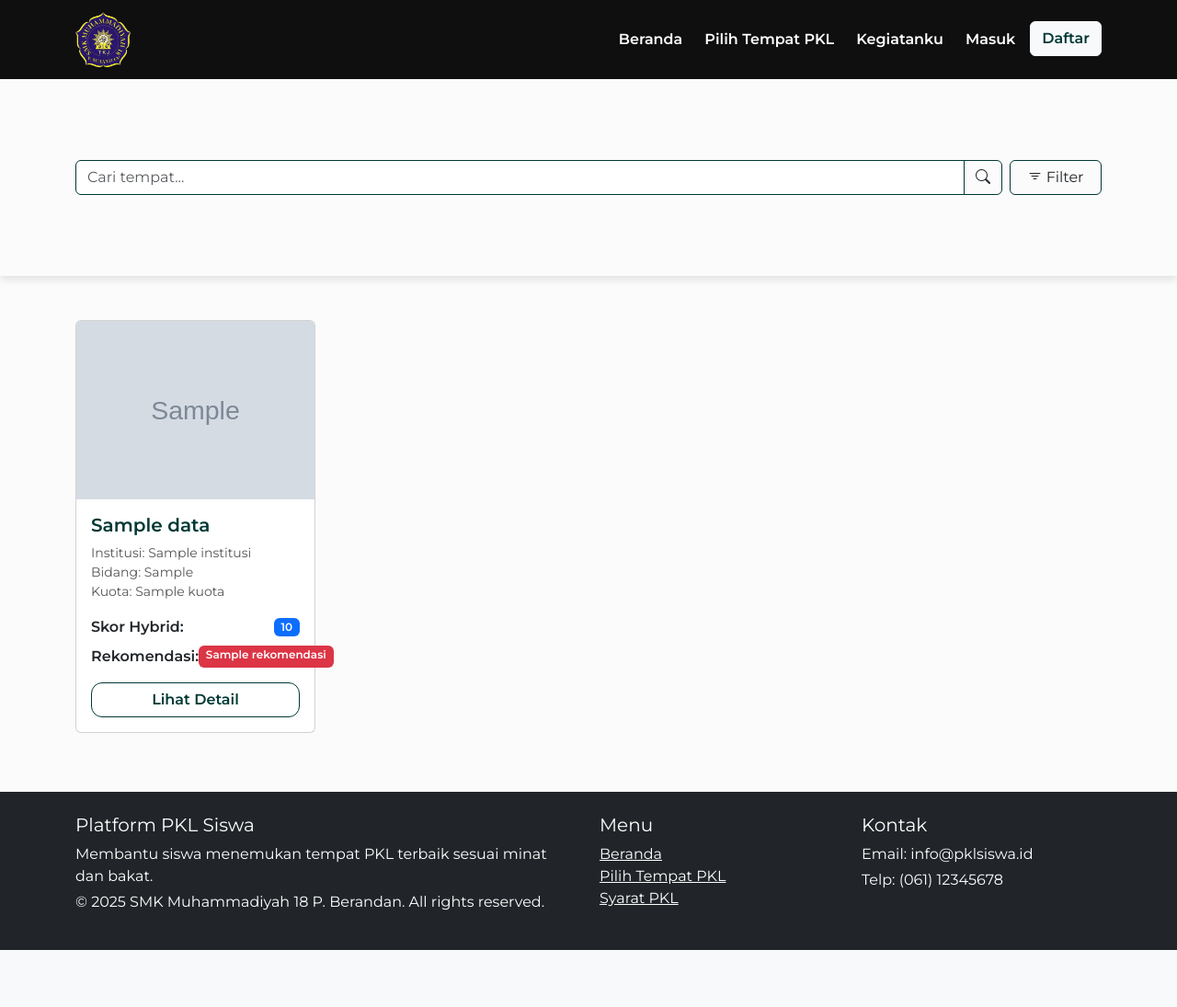
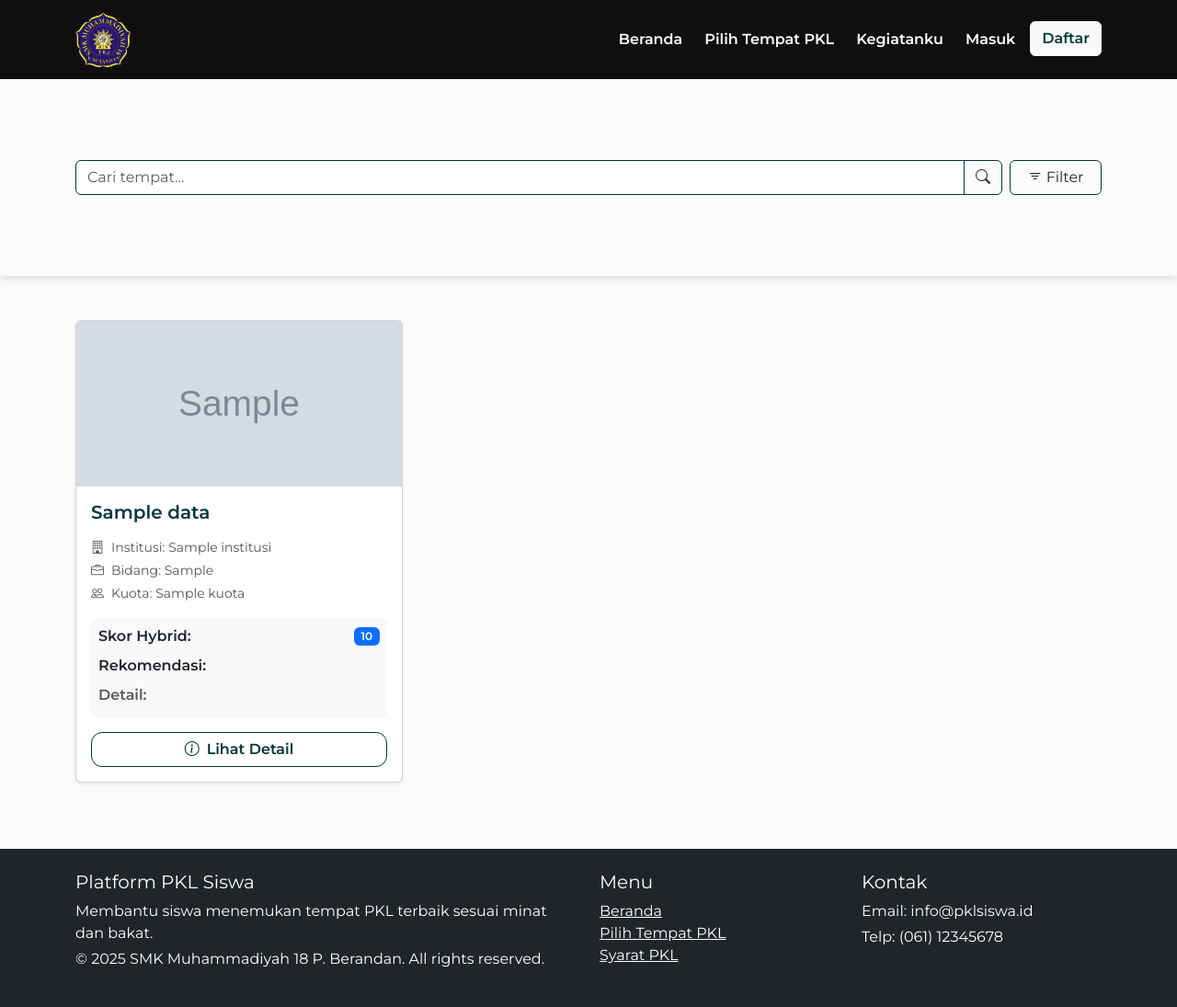
Before and after one commit to Khairul122/FLASK_PEMILIHAN_TEMPAT_PKL, a Flask app: template templates/pilih_pkl.html in a window 1280 px wide. Shown: the whole page at 92% size. Before the commit the page ends 1033 px from the top, so only its background shows below. Run offline with Flask 3, Linux system fonts and the light colour scheme; the template is opened without the code that fills it: most values are stand-ins (such as "Sample title", 1, 10 or a date in 2020); grey boxes marked "Sample" are stand-in pictures; parts of the project's set-up code (start-up, migrations or seed data) failed here and were passed over; some libraries are stand-ins or nearby versions.

Commit message:
Enhance filtering and display of 'tempat pkl' with improved distance options and detailed recommendations

```diff
--- a/templates/modal/modal_filter.html
+++ b/templates/modal/modal_filter.html
@@ -54,9 +54,9 @@
             <label class="form-label">Jarak</label>
             <select class="form-select" name="jarak">
               <option value="">Pilih Jarak</option>
-              <option value="1">Dekat (&le; 5 km)</option>
-              <option value="2">Sedang (5–10 km)</option>
-              <option value="3">Jauh (&gt; 10 km)</option>
+              <option value="dekat">Dekat (&le; 5 km)</option>
+              <option value="sedang">Sedang (5–10 km)</option>
+              <option value="jauh">Jauh (&gt; 10 km)</option>
             </select>
           </div>
 
--- a/templates/pilih_pkl.html
+++ b/templates/pilih_pkl.html
@@ -35,39 +35,59 @@
     {% else %}
       <div class="row">
         {% for tempat in data_tempat_pkl %}
-        <div class="col-12 col-sm-6 col-md-4 col-lg-3 mb-3">
-          <div class="card h-100">
-            <img src="{{ url_for('static', filename='img/' ~ tempat.foto) }}" class="card-img-top" alt="Foto Tempat">
+        <div class="col-12 col-sm-6 col-md-6 col-lg-4 mb-4">
+          <div class="card h-100 shadow-sm">
+            <img src="{{ url_for('static', filename='img/' ~ tempat.foto) }}" class="card-img-top" alt="Foto Tempat" style="height: 180px; object-fit: cover;">
             <div class="card-body">
-              <h5 class="card-title">{{ tempat.nama_tempat }}</h5>
-              <p class="card-text mb-0">Institusi: {{ tempat.institusi }}</p>
-              <p class="card-text mb-0">Bidang: {{ tempat.bidang_pekerjaan }}</p>
-              <p class="card-text mb-0">Kuota: {{ tempat.kuota }}</p>
+              <h5 class="card-title fw-bold">{{ tempat.nama_tempat }}</h5>
+              <div class="my-3">
+                <p class="card-text mb-1"><i class="bi bi-building me-2"></i>Institusi: {{ tempat.institusi }}</p>
+                <p class="card-text mb-1"><i class="bi bi-briefcase me-2"></i>Bidang: {{ tempat.bidang_pekerjaan }}</p>
+                <p class="card-text mb-1"><i class="bi bi-people me-2"></i>Kuota: {{ tempat.kuota }}</p>
+              </div>
 
               {% if tempat.score is defined %}
-              <div class="mt-3">
-                <div class="d-flex justify-content-between align-items-center">
+              <div class="mt-3 p-2 bg-light rounded">
+                <div class="d-flex justify-content-between align-items-center mb-2">
                   <span class="fw-bold">Skor Hybrid:</span>
                   <span class="badge bg-primary">{{ tempat.score }}</span>
                 </div>
 
                 {% if tempat.rekomendasi is defined %}
-                <div class="d-flex justify-content-between mt-2">
+                <div class="d-flex justify-content-between align-items-center mb-2">
                   <span class="fw-bold">Rekomendasi:</span>
-                  {% if tempat.rekomendasi == 'Sangat Rekomendasi' %}
-                    <span class="badge bg-success">{{ tempat.rekomendasi }}</span>
-                  {% elif tempat.rekomendasi == 'Kurang Rekomendasi' %}
-                    <span class="badge bg-warning text-dark">{{ tempat.rekomendasi }}</span>
+                  {% if 'Sangat Direkomendasikan' in tempat.rekomendasi %}
+                    <span class="badge bg-success">{{ tempat.rekomendasi.split(' - ')[1] }}</span>
+                  {% elif 'Direkomendasikan' in tempat.rekomendasi and 'Kurang' not in tempat.rekomendasi and 'Tidak' not in tempat.rekomendasi %}
+                    <span class="badge bg-primary">{{ tempat.rekomendasi.split(' - ')[1] }}</span>
+                  {% elif 'Kurang Direkomendasikan' in tempat.rekomendasi %}
+                    <span class="badge bg-warning text-dark">{{ tempat.rekomendasi.split(' - ')[1] }}</span>
                   {% else %}
-                    <span class="badge bg-danger">{{ tempat.rekomendasi }}</span>
+                    <span class="badge bg-danger">{{ tempat.rekomendasi.split(' - ')[1] }}</span>
                   {% endif %}
                 </div>
                 {% endif %}
+
+                {% if tempat.keterangan is defined %}
+                <div>
+                  <p class="text-muted fw-bold mb-1">Detail:</p>
+                  <p class="text-muted small mb-0">{{ tempat.keterangan.split(': ')[1] }}</p>
+                </div>
+                {% endif %}
               </div>
+              {% else %}
+                {% if tempat.keterangan is defined %}
+                <div class="mt-3 p-2 bg-light rounded">
+                  <p class="text-muted fw-bold mb-1">Informasi:</p>
+                  <p class="text-muted small mb-0">{{ tempat.keterangan }}</p>
+                </div>
+                {% endif %}
               {% endif %}
 
               <div class="mt-3">
-                <a href="{{ url_for('tempat_pkl_siswa_routes.detail_tempat_pkl', id=tempat.id) }}" class="btn btn-lihat-detail w-100">Lihat Detail</a>
+                <a href="{{ url_for('tempat_pkl_siswa_routes.detail_tempat_pkl', id=tempat.id) }}" class="btn btn-lihat-detail w-100">
+                  <i class="bi bi-info-circle me-2"></i>Lihat Detail
+                </a>
               </div>
             </div>
           </div>
```
Also changed, not shown: routes/siswa_routes/tempat_pkl_siswa_routes.py (+111 -28 lines).
